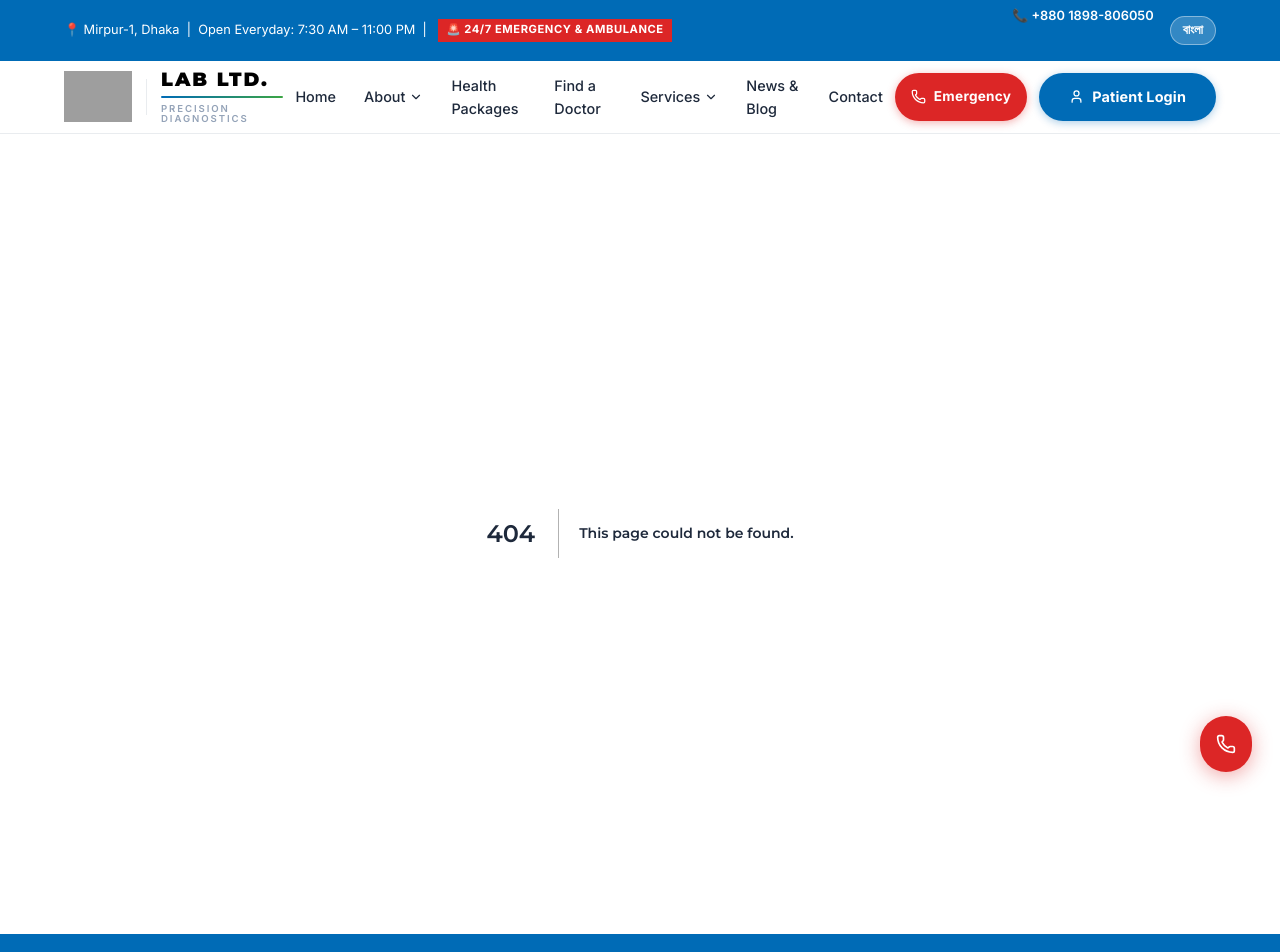
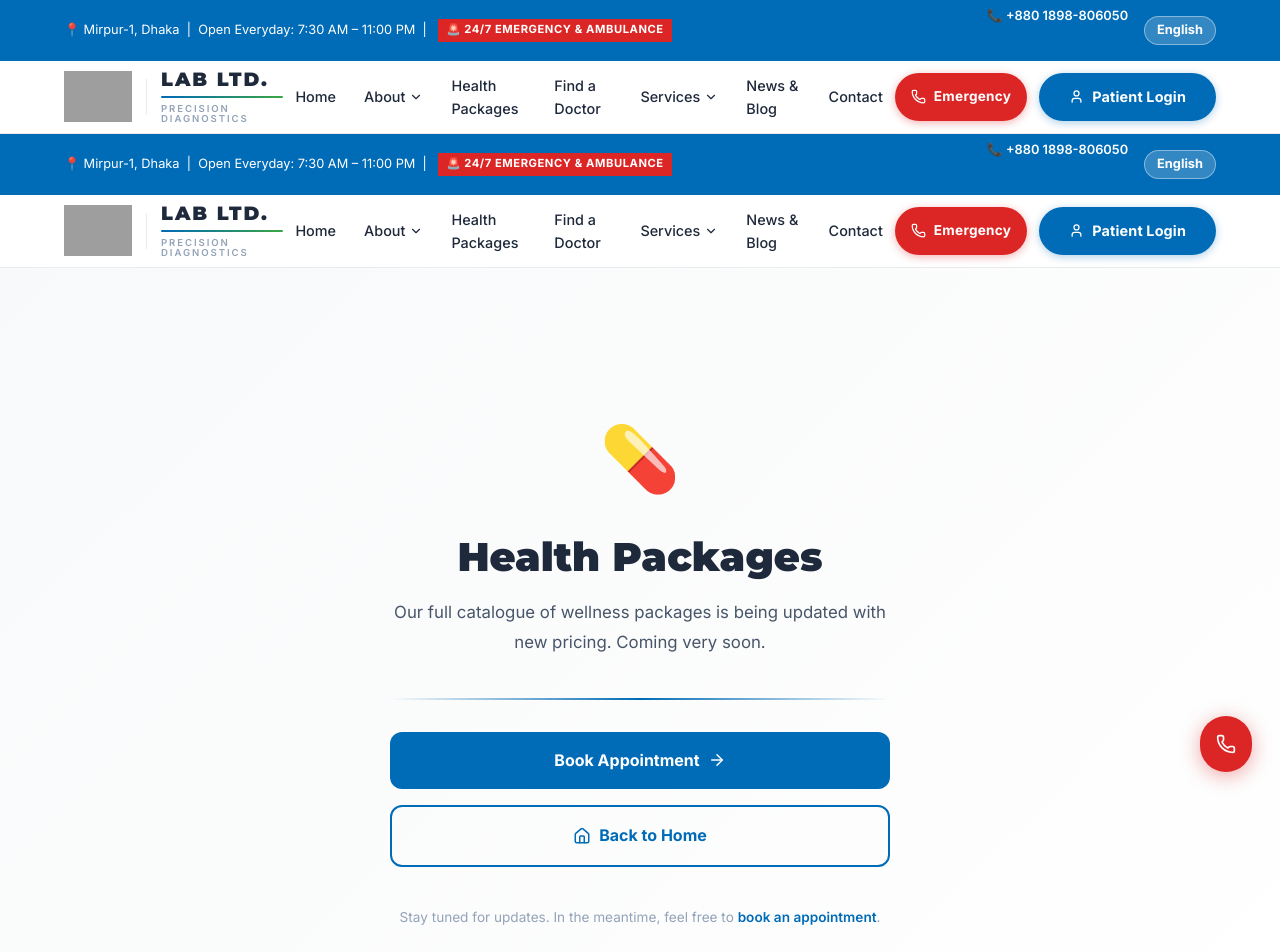
Before and after one commit to jhabir6857-ctrl/Mitosis, a Next.js app: page /packages in a window 1280 px wide. Before the commit this address had no page. Shown: the top 952 px of the page. Built offline with nearby package versions, Linux system fonts and the light colour scheme; grey boxes are pictures that could not be loaded.

Commit message:
fix: coming soon pages, language toggle toast notification

```diff
--- /dev/null
+++ b/app/blog/page.tsx
@@ -0,0 +1,21 @@
+"use client";
+
+import Navigation from "@/components/Navigation";
+import Footer from "@/components/Footer";
+import ComingSoon from "@/components/ComingSoon";
+
+export default function BlogPage() {
+  return (
+    <div style={{ display: "flex", flexDirection: "column", minHeight: "100vh" }}>
+      <Navigation />
+      <main style={{ flex: 1 }}>
+        <ComingSoon
+          title="News & Health Blog"
+          description="Health tips, news, and updates from our doctors. Coming soon."
+          emoji="📰"
+        />
+      </main>
+      <Footer />
+    </div>
+  );
+}
--- /dev/null
+++ b/app/packages/page.tsx
@@ -0,0 +1,21 @@
+"use client";
+
+import Navigation from "@/components/Navigation";
+import Footer from "@/components/Footer";
+import ComingSoon from "@/components/ComingSoon";
+
+export default function PackagesPage() {
+  return (
+    <div style={{ display: "flex", flexDirection: "column", minHeight: "100vh" }}>
+      <Navigation />
+      <main style={{ flex: 1 }}>
+        <ComingSoon
+          title="Health Packages"
+          description="Our full catalogue of wellness packages is being updated with new pricing. Coming very soon."
+          emoji="💊"
+        />
+      </main>
+      <Footer />
+    </div>
+  );
+}
--- /dev/null
+++ b/app/services/pathology/page.tsx
@@ -0,0 +1,21 @@
+"use client";
+
+import Navigation from "@/components/Navigation";
+import Footer from "@/components/Footer";
+import ComingSoon from "@/components/ComingSoon";
+
+export default function PathologyPage() {
+  return (
+    <div style={{ display: "flex", flexDirection: "column", minHeight: "100vh" }}>
+      <Navigation />
+      <main style={{ flex: 1 }}>
+        <ComingSoon
+          title="Blood Tests & Pathology"
+          description="Detailed service information coming soon."
+          emoji="🧬"
+        />
+      </main>
+      <Footer />
+    </div>
+  );
+}
--- /dev/null
+++ b/components/ComingSoon.tsx
@@ -0,0 +1,140 @@
+"use client";
+
+import Link from "next/link";
+import { ArrowRight, Home } from "lucide-react";
+
+interface ComingSoonProps {
+  title: string;
+  description?: string;
+  emoji?: string;
+}
+
+export default function ComingSoon({
+  title,
+  description = "We're working hard on this page. Check back soon!",
+  emoji = "🏗️",
+}: ComingSoonProps) {
+  return (
+    <div
+      style={{
+        minHeight: "100vh",
+        display: "flex",
+        alignItems: "center",
+        justifyContent: "center",
+        background: "linear-gradient(135deg, var(--color-surface-alt) 0%, var(--color-surface) 100%)",
+        padding: "1.5rem",
+      }}
+    >
+      <div style={{ textAlign: "center", maxWidth: "500px" }}>
+        {/* Emoji */}
+        <div style={{ fontSize: "4rem", marginBottom: "1.5rem" }}>{emoji}</div>
+
+        {/* Title */}
+        <h1
+          style={{
+            fontFamily: "var(--font-heading)",
+            fontSize: "2.5rem",
+            fontWeight: 900,
+            color: "var(--color-text-primary)",
+            marginBottom: "1rem",
+            lineHeight: 1.2,
+          }}
+        >
+          {title}
+        </h1>
+
+        {/* Description */}
+        <p
+          style={{
+            fontSize: "1.05rem",
+            color: "var(--color-text-secondary)",
+            marginBottom: "2.5rem",
+            lineHeight: 1.8,
+          }}
+        >
+          {description}
+        </p>
+
+        {/* Divider */}
+        <div
+          style={{
+            height: "2px",
+            background: "linear-gradient(90deg, transparent, var(--color-primary), transparent)",
+            margin: "2rem 0",
+          }}
+        />
+
+        {/* CTA Buttons */}
+        <div style={{ display: "flex", gap: "1rem", flexDirection: "column", marginTop: "2rem" }}>
+          <Link
+            href="/appointment"
+            style={{
+              display: "inline-flex",
+              alignItems: "center",
+              justifyContent: "center",
+              gap: "0.5rem",
+              background: "var(--color-primary)",
+              color: "white",
+              padding: "1rem 2rem",
+              borderRadius: "var(--radius-lg)",
+              fontWeight: 700,
+              textDecoration: "none",
+              fontSize: "1rem",
+              transition: "all 200ms cubic-bezier(0.4,0,0.2,1)",
+              minHeight: "48px",
+            }}
+            onMouseEnter={(e) => {
+              (e.currentTarget as HTMLElement).style.transform = "translateY(-3px)";
+              (e.currentTarget as HTMLElement).style.boxShadow = "0 12px 24px rgba(13, 27, 46, 0.15)";
+            }}
+            onMouseLeave={(e) => {
+              (e.currentTarget as HTMLElement).style.transform = "translateY(0)";
+              (e.currentTarget as HTMLElement).style.boxShadow = "none";
+            }}
+          >
+            Book Appointment <ArrowRight size={18} />
+          </Link>
+
+          <Link
+            href="/"
+            style={{
+              display: "inline-flex",
+              alignItems: "center",
+              justifyContent: "center",
+              gap: "0.5rem",
+              background: "transparent",
+              color: "var(--color-primary)",
+              padding: "1rem 2rem",
+              borderRadius: "var(--radius-lg)",
+              fontWeight: 700,
+              textDecoration: "none",
+              fontSize: "1rem",
+              border: "2px solid var(--color-primary)",
+              transition: "all 200ms cubic-bezier(0.4,0,0.2,1)",
+              minHeight: "48px",
+            }}
+            onMouseEnter={(e) => {
+              (e.currentTarget as HTMLElement).style.background = "var(--color-primary-50)";
+              (e.currentTarget as HTMLElement).style.transform = "translateY(-3px)";
+            }}
+            onMouseLeave={(e) => {
+              (e.currentTarget as HTMLElement).style.background = "transparent";
+              (e.currentTarget as HTMLElement).style.transform = "translateY(0)";
+            }}
+          >
+            <Home size={18} /> Back to Home
+          </Link>
+        </div>
+
+        {/* Footer note */}
+        <p style={{ marginTop: "2.5rem", fontSize: "0.85rem", color: "var(--color-text-muted)" }}>
+          Stay tuned for updates. In the meantime, feel free to{" "}
+          <Link href="/appointment" style={{ color: "var(--color-primary)", fontWeight: 600, textDecoration: "none" }}>
+            book an appointment
+          </Link>
+          .
+        </p>
+      </div>
+    </div>
+  );
+}
--- a/components/Navigation.tsx
+++ b/components/Navigation.tsx
@@ -35,13 +35,20 @@ export default function Navigation() {
   const [isOpen, setIsOpen] = useState(false);
   const [scrolled, setScrolled] = useState(false);
   const [openDropdown, setOpenDropdown] = useState<string | null>(null);
-  const [lang, setLang] = useState<"EN" | "বাং">("EN");
+  const [showToast, setShowToast] = useState(false);
 
   useEffect(() => {
     const handleScroll = () => setScrolled(window.scrollY > 10);
     window.addEventListener("scroll", handleScroll);
     return () => window.removeEventListener("scroll", handleScroll);
   }, []);
+
+  useEffect(() => {
+    if (showToast) {
+      const timer = setTimeout(() => setShowToast(false), 3000);
+      return () => clearTimeout(timer);
+    }
+  }, [showToast]);
 
   return (
     <header
@@ -77,7 +84,7 @@ export default function Navigation() {
             </a>
             {/* Bilingual Toggle */}
             <button
-              onClick={() => setLang(lang === "EN" ? "বাং" : "EN")}
+              onClick={() => setShowToast(true)}
               style={{
                 background: "rgba(255,255,255,0.2)",
                 border: "1px solid rgba(255,255,255,0.4)",
@@ -91,7 +98,7 @@ export default function Navigation() {
                 minHeight: "unset",
               }}
             >
-              {lang === "EN" ? "বাংলা" : "English"}
+              English
             </button>
           </span>
         </div>
@@ -312,10 +319,40 @@ export default function Navigation() {
         </div>
       )}
 
+      {/* Toast Notification */}
+      {showToast && (
+        <div
+          style={{
+            position: "fixed",
+            bottom: "2rem",
+            left: "50%",
+            transform: "translateX(-50%)",
+            background: "rgba(0, 0, 0, 0.85)",
+            color: "white",
+            padding: "1rem 1.5rem",
+            borderRadius: "var(--radius-lg)",
+            fontSize: "0.95rem",
+            fontWeight: 600,
+            zIndex: 2000,
+            backdropFilter: "blur(4px)",
+            boxShadow: "0 8px 24px rgba(0,0,0,0.3)",
+            maxWidth: "90vw",
+            animation: "slideUp 300ms cubic-bezier(0.4,0,0.2,1)",
+            textAlign: "center",
+          }}
+        >
+          বাংলা সংস্করণ শীঘ্রই আসছে — Bangla version coming in Phase 2 🚀
+        </div>
+      )}
+
       <style>{`
         @keyframes fadeInDown {
           from { opacity: 0; transform: translateY(-8px); }
           to { opacity: 1; transform: translateY(0); }
+        }
+        @keyframes slideUp {
+          from { opacity: 0; transform: translateX(-50%) translateY(20px); }
+          to { opacity: 1; transform: translateX(-50%) translateY(0); }
         }
         @media (max-width: 1024px) {
           .desktop-nav { display: none !important; }
```
